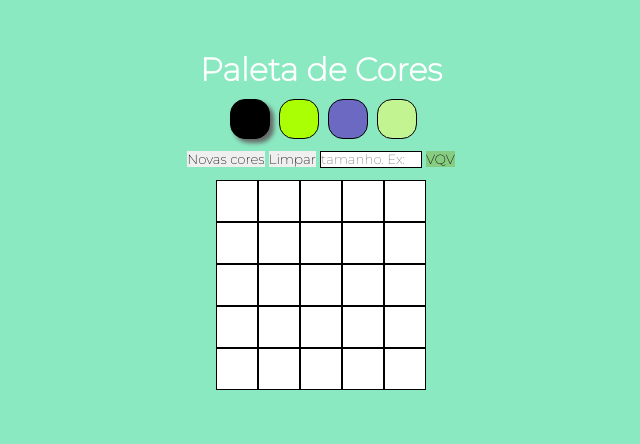
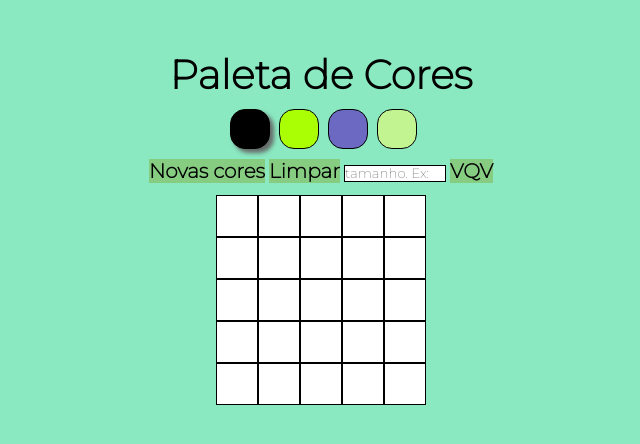
Before and after one commit to achtenberg16/Projeto-Pixel-Art, a plain HTML site: page index.html in a window 1280 px wide. Shown: the top 444 px of the page, without its empty margins (362-1002 px from the left). Drawn offline with Linux system fonts and the light colour scheme.

Commit message:
ajusta estilso

```diff
--- a/style.css
+++ b/style.css
@@ -4,7 +4,7 @@
   border: 0px;
   font-family: 'Montserrat', sans-serif;
 }
-
+h1{font-size: 40px;}
 body {
   padding-top: 50px;
   width: 1366px;
@@ -12,7 +12,7 @@ body {
   text-align: center;
   background-color: #8AE9C1;
   color: #666B6A;
-  color: white;
+  color:black;
   }
 
   .color {
@@ -83,3 +83,9 @@ body {
   button:hover{
     cursor: pointer;
   }
+  button{
+    color:black;
+    font-weight: bold;
+    font-size: 20px;
+    background-color:#86cd82;
+  }
```
